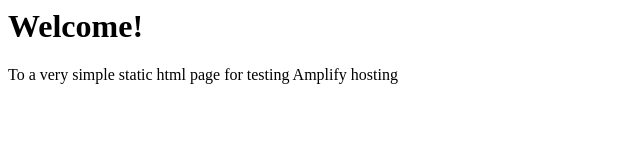
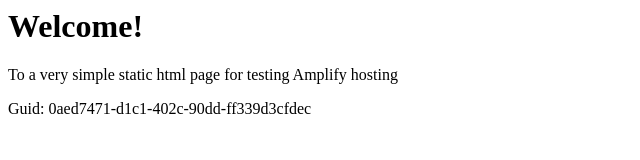
Before and after one commit to aws-aemilia-bah/Github-PR-Commit-Integration-Test-DoNotTouch-GitHubAutoBuildCanaryTest-v1-preprod-me-south-1, a website: page src/index.html in a window 1280 px wide. Shown: the whole page, without its empty margins (0-640 px from the left). Drawn offline with Linux system fonts and the light colour scheme.

Commit message:
commit from integ tests

```diff
--- a/src/index.html
+++ b/src/index.html
@@ -1,3 +1,5 @@
+
+
 <html lang="en">
 
 <head>
@@ -10,6 +12,6 @@
 <body>
     <h1>Welcome!</h1>
     <p>To a very simple static html page for testing Amplify hosting</p>
-</body>
+    <p>Guid: 0aed7471-d1c1-402c-90dd-ff339d3cfdec</p></body>
 
 </html>
```
